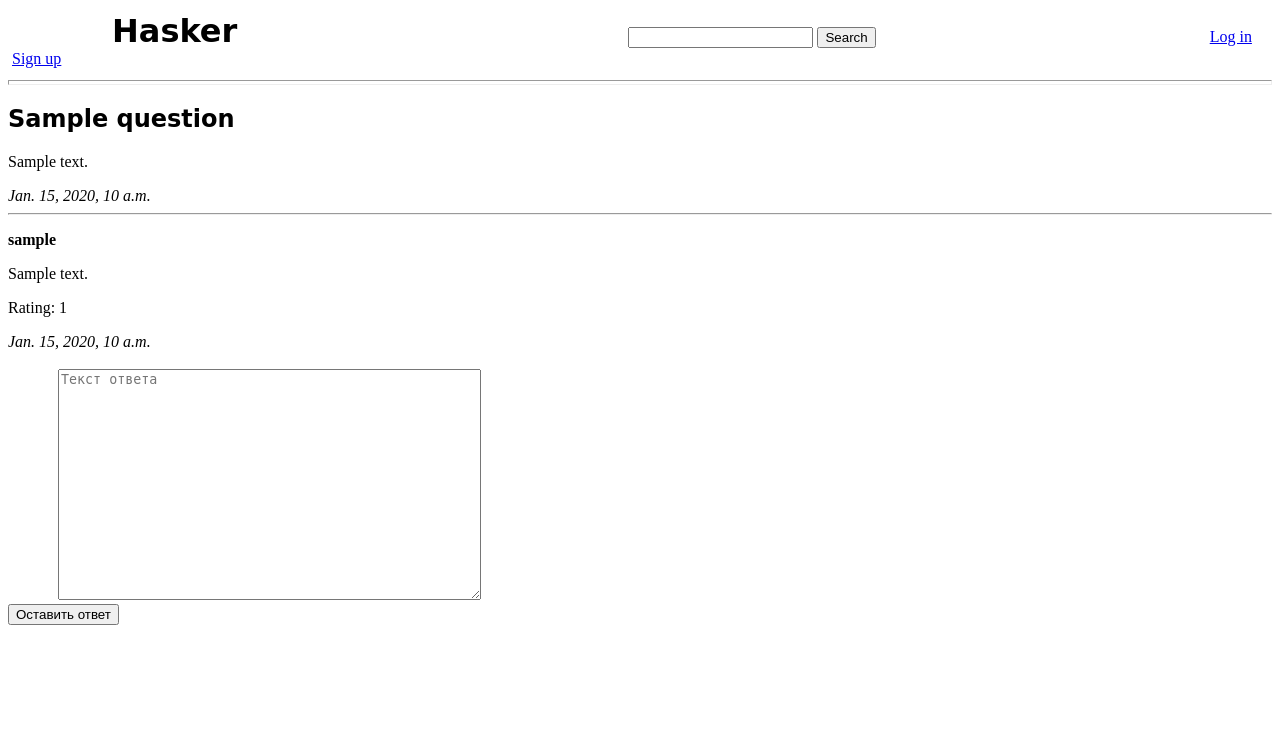
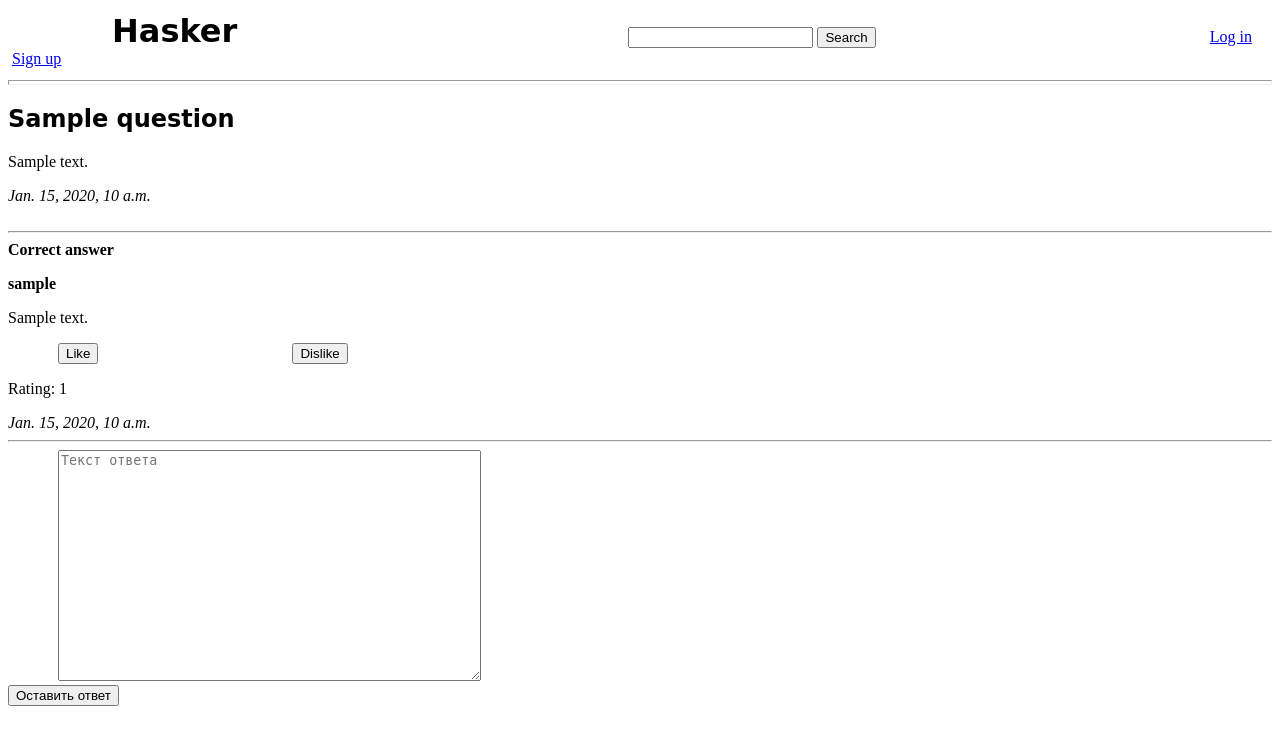
Before and after one commit to DalerBakhriev/otus_homeworks, a Django app: page /question/1 in a window 1280 px wide. Shown: the top 752 px of the page. Run offline with Django 3.2, Linux system fonts and the light colour scheme; tables that the repository leaves empty hold one stand-in row (values such as "Sample post").

Commit message:
moved correct answer to question model, added possibility to mark answers as correct

```diff
--- a/hw_week_7/hasker/hasker/api/serializers.py
+++ b/hw_week_7/hasker/hasker/api/serializers.py
@@ -14,5 +14,5 @@ class AnswerSerializer(serializers.ModelSerializer):
 
     class Meta:
         model = Answer
-        fields = ("id", "text", "author", "question",
-                  "creation_date", "is_correct")
+        fields = ("id", "text", "author",
+                  "question", "creation_date")
--- a/hw_week_7/hasker/hasker/questions/models.py
+++ b/hw_week_7/hasker/hasker/questions/models.py
@@ -54,6 +54,13 @@ class Question(AbstractQuestionAnswer):
         to=Tag,
         blank=True
     )
+    correct_answer = models.OneToOneField(
+        to="Answer",
+        null=True,
+        blank=True,
+        related_name="correct_answer_for",
+        on_delete=models.CASCADE
+    )
 
     def get_absolute_url(self):
         return reverse("questions:question", kwargs={'question_id': self.pk})
@@ -75,7 +82,6 @@ class Answer(AbstractQuestionAnswer):
         related_name="answers",
         on_delete=models.CASCADE
     )
-    is_correct = models.BooleanField(default=False)
 
 
 class AbstractUserAction(models.Model):
--- a/hw_week_7/hasker/hasker/questions/urls.py
+++ b/hw_week_7/hasker/hasker/questions/urls.py
@@ -10,6 +10,9 @@ urlpatterns = [
     path("tag/<int:tag_id>", views.SearchQuestionByTagListView.as_view(), name="search_question_by_tag"),
     path("question/<int:question_id>", views.QuestionDetailView.as_view(), name="question"),
     path("question/<int:question_id>/add_answer", views.AddAnswerView.as_view(), name="add_answer"),
+    path("question/<int:question_id>/mark_answer_as_correct/<int:answer_id>",
+         views.MarkCorrectAnswerView.as_view(),
+         name="mark_answer_as_correct"),
     re_path(r'^question/(?P<question_id>\d+)/action/(?P<action>[+-]1)',
             views.QuestionActionView.as_view(),
             name="question_action"),
--- a/hw_week_7/hasker/hasker/questions/views.py
+++ b/hw_week_7/hasker/hasker/questions/views.py
@@ -10,7 +10,7 @@ from django.http import (
 from django.shortcuts import get_object_or_404
 from django.urls import reverse_lazy
 from django.utils import timezone
-from django.views.generic import DetailView, CreateView, ListView
+from django.views.generic import DetailView, CreateView, ListView, RedirectView
 
 from .forms import AskQuestionForm
 from .models import Question, Tag, User, Answer
@@ -140,9 +140,14 @@ class QuestionDetailView(DetailView):
         context = super().get_context_data(**kwargs)
         answers = self.object.answers.annotate(
             Sum("actions__action"),
-        ).order_by("-is_correct", "-actions__action__sum", "-creation_date").all()
+        ).order_by("-actions__action__sum", "-creation_date").all()
 
-        context["answers"] = answers
+        answers_for_context = []
+        for answer in answers:
+            if not hasattr(answer, "correct_answer_for"):
+                answers_for_context.append(answer)
+
+        context["answers"] = answers_for_context
 
         return context
 
@@ -164,29 +169,44 @@ def notify_question_author(user: User, question: Question) -> None:
               fail_silently=True)
 
 
-class AddAnswerView(LoginRequiredMixin, CreateView):
+class AddAnswerView(LoginRequiredMixin, RedirectView):
 
-    model = Answer
-    pk_url_kwarg = "question_id"
+    pattern_name = "questions:question"
     http_method_names = ["post"]
-    fields = ["text"]
 
-    def post(self, response, *args, **kwargs) -> HttpResponse:
+    def post(self, request, *args, **kwargs) -> HttpResponse:
 
-        question_id = self.kwargs.get(self.pk_url_kwarg)
+        question_id = kwargs["question_id"]
         question = get_object_or_404(Question, id=question_id)
 
-        answer_text = self.request.POST["text"]
+        answer_text = request.POST["text"]
 
         question.answers.create(
             text=answer_text,
-            author=self.request.user,
+            author=request.user,
             creation_date=timezone.now()
         )
 
         notify_question_author(
-            user=self.request.user,
+            user=request.user,
             question=question
         )
 
-        return HttpResponseRedirect(reverse_lazy("questions:question", args=(question.id,)))
+        return super().post(request, *args, **kwargs)
+
+
+class MarkCorrectAnswerView(LoginRequiredMixin, RedirectView):
+
+    pattern_name = "questions:question"
+
+    def get_redirect_url(self, *args, **kwargs):
+        return reverse_lazy(self.pattern_name, kwargs={"question_id": kwargs["question_id"]})
+
+    def get(self, request, *args, **kwargs) -> HttpResponse:
+
+        question = get_object_or_404(Question, id=kwargs["question_id"])
+        answer = get_object_or_404(Answer, id=kwargs["answer_id"])
+        question.correct_answer = answer
+        question.save()
+
+        return super().get(request, *args, **kwargs)
--- a/hw_week_7/hasker/hasker/templates/questions/question_detail.html
+++ b/hw_week_7/hasker/hasker/templates/questions/question_detail.html
@@ -8,6 +8,26 @@
     <p>{{ question.text }}</p>
 
     <em>{{ question.creation_date }}</em>
+
+    <Br>
+    <Br>
+
+    {% if question.correct_answer %}
+        <hr>
+        <strong>Correct answer</strong>
+        <p>
+            <strong>{{ question.correct_answer.author }}</strong>
+        </p>
+        <p>{{ question.correct_answer.text }}</p>
+        <form action="{% url 'questions:answer_action' question.correct_answer.id '+1' %}" method="GET">
+            <button type="submit">Like</button>
+        </form>
+        <form action="{% url 'questions:answer_action' question.correct_answer.id '-1' %}" method="GET">
+            <button type="submit">Dislike</button>
+        </form>
+        <p>Rating: {{ question.correct_answer.rating }}</p>
+        <em>{{ question.correct_answer.creation_date }}</em>
+    {% endif %}
 
     <hr>
 
@@ -24,6 +44,11 @@
                 <form action="{% url 'questions:answer_action' answer.id '-1' %}" method="GET">
                     <button type="submit">Dislike</button>
                 </form>
+                {% if user == question.author %}
+                    <form action="{% url 'questions:mark_answer_as_correct' question.id answer.id %}" method="GET">
+                        <button type="submit">Mark answer as correct</button>
+                    </form>
+                {% endif %}
             {% endif %}
             <p>Rating: {{ answer.rating }}</p>
             <em>{{ answer.creation_date }}</em>
```
